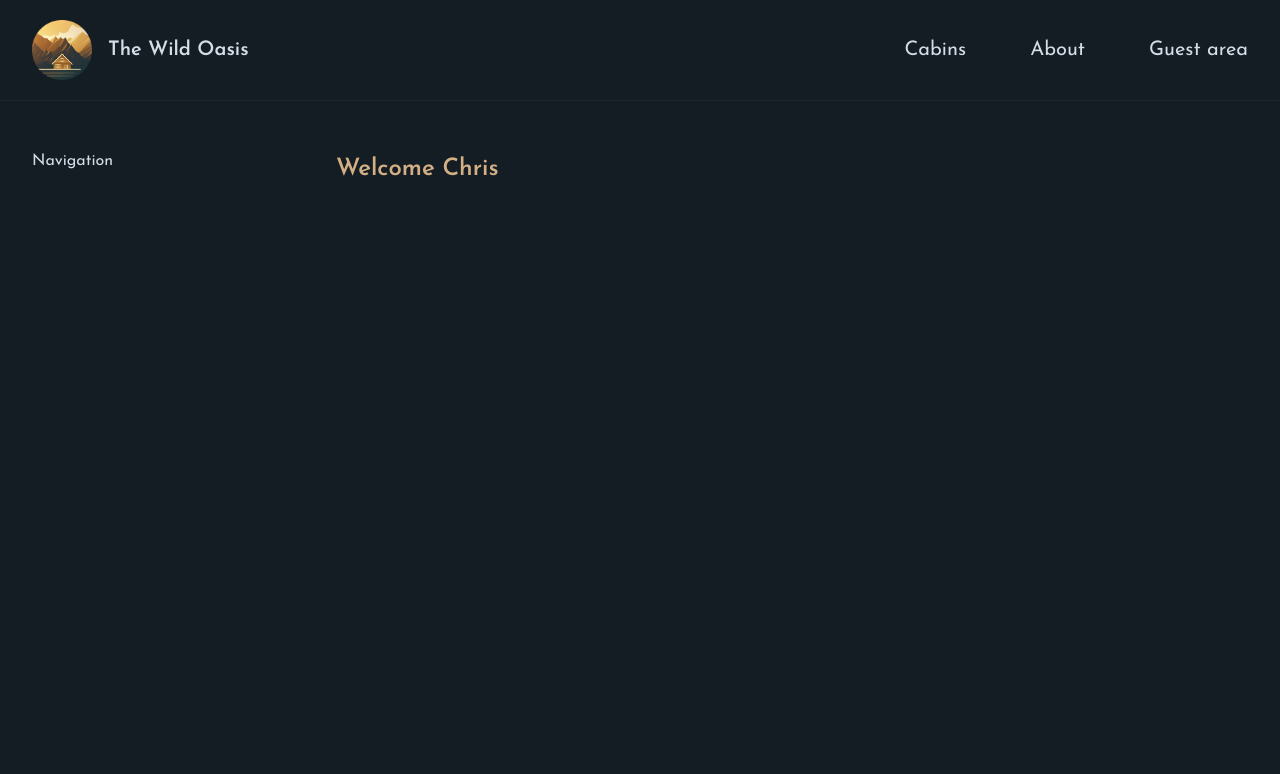
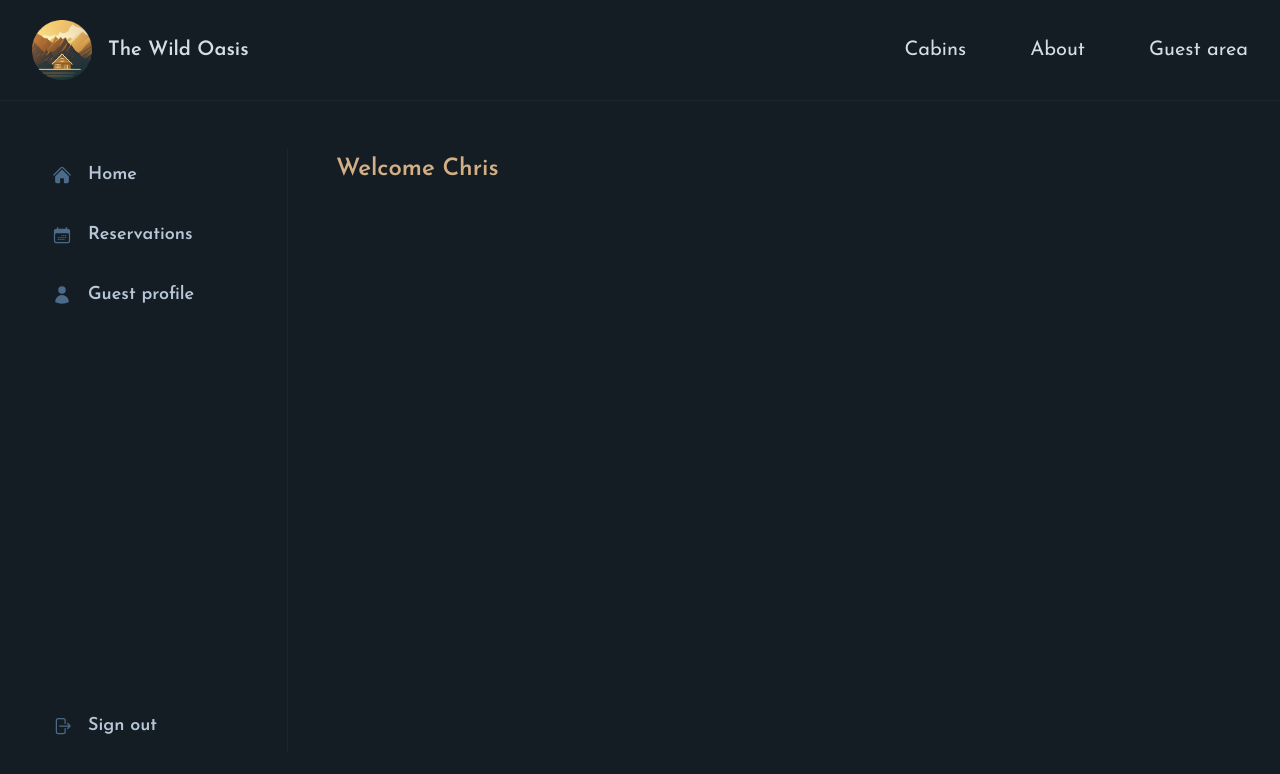
Before and after one commit to cmedeiros1130/Next.js-wild-hotel, a Next.js app: page /account in a window 1280 px wide. Shown: the top 774 px of the page. Built offline with nearby package versions, Linux system fonts and the light colour scheme.

Commit message:
Your commit message

```diff
--- a/app/account/layout.js
+++ b/app/account/layout.js
@@ -1,7 +1,9 @@
+import SideNavigation from "@/app/components/SideNavigation";
+
 export default function layout({ children }) {
   return (
     <div className="grid grid-cols-[16rem_1fr] h-full gap-12 ">
-      <div>Navigation</div>
+      <SideNavigation />
       <div className="py-1">{children}</div>
     </div>
   );
--- a/app/account/page.js
+++ b/app/account/page.js
@@ -1,5 +1,5 @@
 export const metadata = {
-  title: "Guest account",
+  title: "Home",
 };
 
 export default function Page() {
--- a/app/account/profile/page.js
+++ b/app/account/profile/page.js
@@ -1,4 +1,8 @@
 import SelectCountry from "@/app/components/SelectCountry";
+
+export const metadata = {
+  title: "Update Profile",
+};
 
 export default function Page() {
   // CHANGE
--- a/app/account/reservations/page.js
+++ b/app/account/reservations/page.js
@@ -1,4 +1,8 @@
 import ReservationCard from "@/app/components/ReservationCard";
+
+export const metadata = {
+  title: "Reservations",
+};
 
 export default function Page() {
   // CHANGE
--- a/app/components/SideNavigation.js
+++ b/app/components/SideNavigation.js
@@ -3,7 +3,8 @@
   HomeIcon,
   UserIcon,
 } from "@heroicons/react/24/solid";
-import SignOutButton from "../../starter/components/SignOutButton";
+import SignOutButton from "./SignOutButton";
+import Link from "next/link";
 
 const navLinks = [
   {
@@ -29,13 +30,13 @@
       <ul className="flex flex-col gap-2 h-full text-lg">
         {navLinks.map((link) => (
           <li key={link.name}>
-            <a
+            <Link
               className={`py-3 px-5 hover:bg-primary-900 hover:text-primary-100 transition-colors flex items-center gap-4 font-semibold text-primary-200`}
               href={link.href}
             >
               {link.icon}
               <span>{link.name}</span>
-            </a>
+            </Link>
           </li>
         ))}
 
--- a/app/layout.js
+++ b/app/layout.js
@@ -26,8 +26,8 @@
         className={`${josefin.className} bg-primary-950 text-primary-100 min-h-screen flex flex-col`}
       >
         <Header />
-        <div className="flex-1 px-8 py-12">
-          <main className="max-w-7xl mx-auto ">{children}</main>
+        <div className="flex-1 px-8 py-12 grid">
+          <main className="max-w-7xl mx-auto w-full">{children}</main>
         </div>
       </body>
     </html>
```
Also changed, not shown: app/components/SignOutButton.js (renamed from starter/components/SignOutButton.js).
